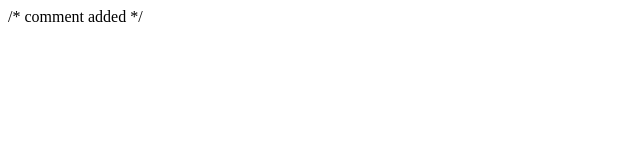
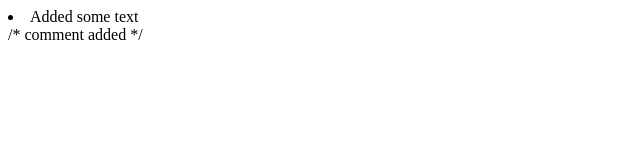
Before and after one commit to jesudev/SshRemoteRepo, a plain HTML site: page myProjDir/index.html in a window 1280 px wide. Shown: the whole page, without its empty margins (0-640 px from the left). Drawn offline with Linux system fonts and the light colour scheme.

Commit message:
added list

```diff
--- a/myProjDir/index.html
+++ b/myProjDir/index.html
@@ -1,3 +1,4 @@
 <html><head><title></title></head><body>
+  <li>Added some text</li>
   </body> </html>
 /* comment added */
```
